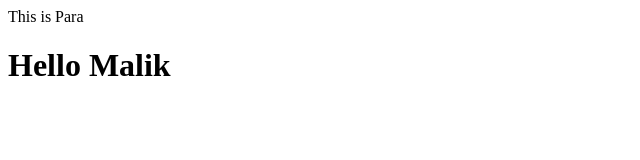
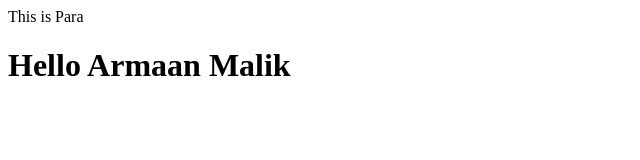
Before and after one commit to mdarmaan6204/local-repo, a plain HTML site: page index.html in a window 1280 px wide. Shown: the whole page, without its empty margins (0-640 px from the left). Drawn offline with Linux system fonts and the light colour scheme.

Commit message:
Add Prefix

```diff
--- a/index.html
+++ b/index.html
@@ -1,2 +1,2 @@
 <p>This is Para</p>
-<h1> Hello Malik</h1>
+<h1> Hello Armaan Malik</h1>
```
